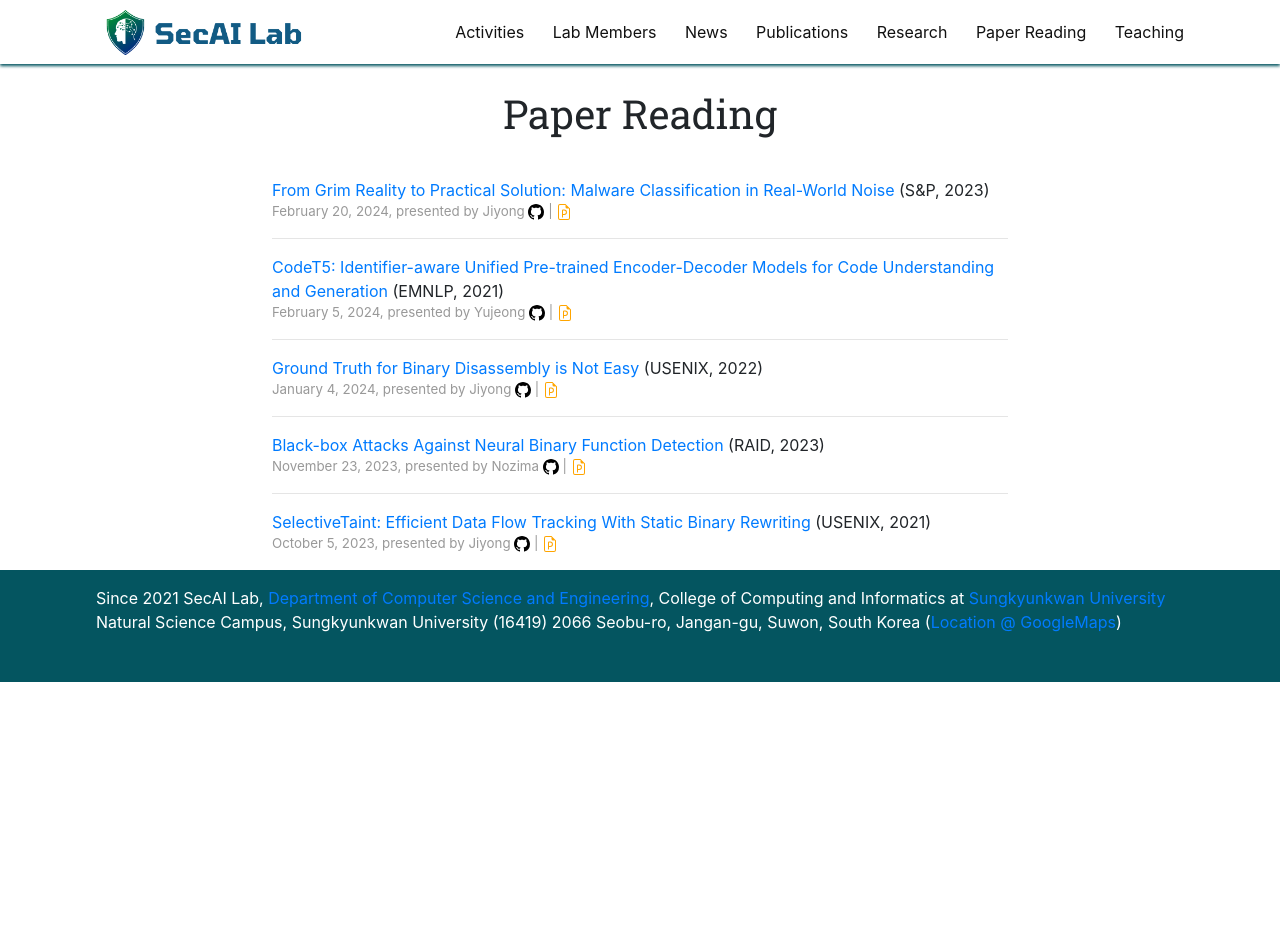
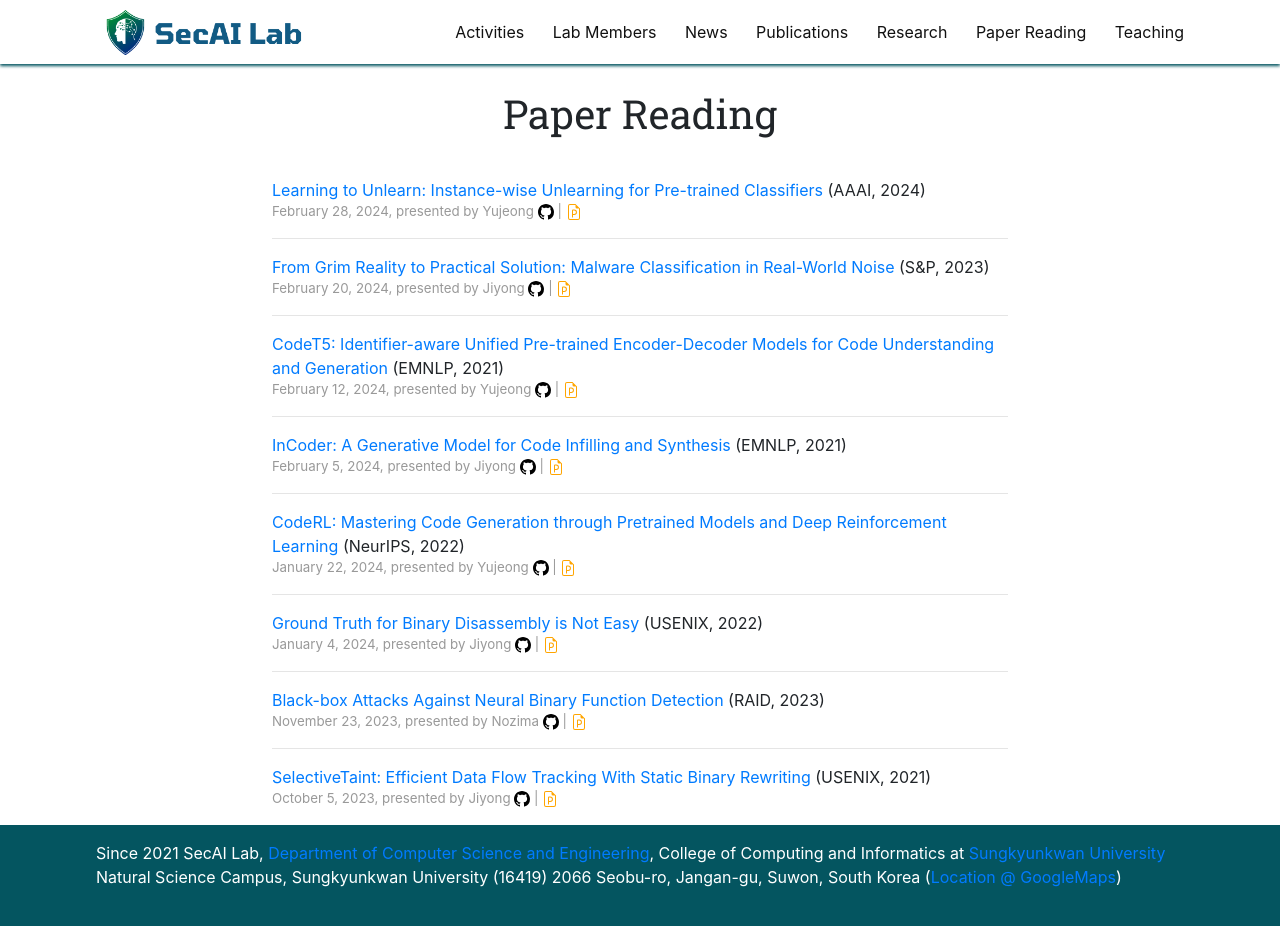
Before and after one commit to SecAI-Lab/secai-lab.github.io, a Jekyll site: the page built from pages/seminar.md, in a window 1280 px wide and 937 px high. Shown: the top 926 px of the window. Built offline with Jekyll 4.4.1, drawn with Linux system fonts in a browser that asks for light colours; nearby versions of some CDN libraries.

Commit message:
Update readings.yml

```diff
--- a/_data/readings.yml
+++ b/_data/readings.yml
@@ -1,3 +1,12 @@
+- title: "Learning to Unlearn: Instance-wise Unlearning for Pre-trained Classifiers"
+  link: "https://arxiv.org/pdf/2301.11578.pdf"
+  ppt_link: "https://docs.google.com/presentation/d/1Td2WBmxQGBCHTaJPtb3L4fSdyHV_40ibzjugTEadyRg/edit?usp=sharing"
+  code_link: ""
+  presenter: Yujeong
+  conference: AAAI
+  date: 2024.02.28
+  pub_year: 2024
+
 - title: "From Grim Reality to Practical Solution: Malware Classification in Real-World Noise"
   link: "https://ieeexplore.ieee.org/document/10179453"
   ppt_link: "https://secai.skku.edu/assets/paper-presentation/jiyong_FromGrimReality_SP23.pdf"
@@ -10,11 +19,29 @@
 - title: "CodeT5: Identifier-aware Unified Pre-trained Encoder-Decoder Models for Code Understanding and Generation"
   link: "https://arxiv.org/pdf/2109.00859.pdf"
   ppt_link: "https://docs.google.com/presentation/d/1amblX-PbInT9vbEY1g8_tH1BNX60YOXAEVaNnCV6p4s/edit?usp=sharing"
+  code_link: "https://github.com/salesforce/CodeT5"
+  presenter: Yujeong
+  conference: EMNLP
+  date: 2024.02.12
+  pub_year: 2021
+
+- title: "InCoder: A Generative Model for Code Infilling and Synthesis"
+  link: "https://arxiv.org/pdf/2204.05999.pdf"
+  ppt_link: "https://docs.google.com/presentation/d/1amblX-PbInT9vbEY1g8_tH1BNX60YOXAEVaNnCV6p4s/edit?usp=sharing"
   code_link: ""
-  presenter: Yujeong
+  presenter: Jiyong
   conference: EMNLP
   date: 2024.02.05
   pub_year: 2021
+
+- title: "CodeRL: Mastering Code Generation through Pretrained Models and Deep Reinforcement Learning"
+  link: "https://arxiv.org/pdf/2207.01780.pdf"
+  ppt_link: "https://docs.google.com/presentation/d/1PieMht5fRiNtdxh7IMV6wNbVqLtsuJD3ho3a6w9-Oac/edit#slide=id.p1"
+  code_link: "https://github.com/salesforce/CodeRL"
+  presenter: Yujeong
+  conference: NeurIPS
+  date: 2024.01.22
+  pub_year: 2022
 
 - title: Ground Truth for Binary Disassembly is Not Easy
   link: "https://www.usenix.org/system/files/sec22-pang-chengbin.pdf"
```
